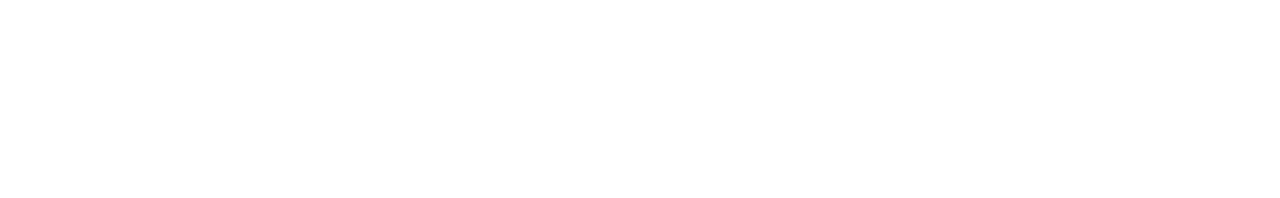
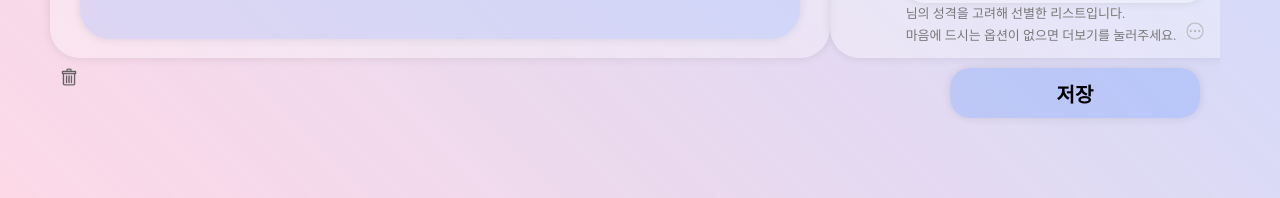
Before and after one commit to gawoooon/TUK-CE-capstone-2023-drawingdiary, a React (Create React App) app in the folder drawingdiary/frontend/: page /diary in a window 1280 px wide. Before the commit this address had no page. Shown: the part 527-725 px from the top of the page. Built offline with nearby package versions, Linux system fonts and the light colour scheme; no server answers.

Commit message:
[fix] 오류 수정 중. 됐다 안됐다 반복

```diff
--- a/drawingdiary/frontend/src/App.jsx
+++ b/drawingdiary/frontend/src/App.jsx
@@ -22,7 +22,7 @@ function App() {
         <Route path="/join" element={<JoinPage />} />
         <Route path="/calendar" element={<CalendarPage />} />
         <Route
-          path="/diary/:id"
+          path="/diary"
           element={
             <CategoryProvider>
               <DiaryPage />
--- a/drawingdiary/frontend/src/pages/DiaryPage.jsx
+++ b/drawingdiary/frontend/src/pages/DiaryPage.jsx
@@ -11,6 +11,7 @@ import Button from "../components/button/Button";
 import AIComment from "../components/edit diary/AIComment";
 import Sentiment from "../components/sentiment/Sentiment";
 import DeleteStyle from "../components/button/DeleteButton";
+import axios from "axios";
 
 const FlexContainer = styled.div`
   width: 100vw;
@@ -88,21 +89,25 @@ function DiaryPage() {
 
       console.log("일기 내용 저장:", diaryText);
 
-      // Flask 서버에 일기 내용을 전달
-      const response = await fetch("http://localhost:5000/api/diary/:id", {
-        method: "POST",
-        headers: {
-          "Content-Type": "application/json",
-        },
-        body: JSON.stringify({ diaryText }),
-      });
+       // 로컬에서 실행 중인 Flask 서버 주소로 설정
+    const apiUrl = "http://localhost:5000/api/diary";
+    const response = await fetch(apiUrl, {
+      method: 'POST', // HTTP 메소드
+      headers: {
+        'Content-Type': 'application/json', // 보내는 데이터 타입
+      },
+      body: JSON.stringify({ diaryText }), // 전송할 데이터
+    });
 
-      if (!response.ok) {
-        console.error("Error saving diary:", response.statusText);
-      } else {
-        const result = await response.json();
-        console.log("예아", result);
-      }
+    if (response.ok) {
+      // 요청 성공 시 응답 처리
+      const responseData = await response.json();
+      console.log("일기 저장 성공:", responseData);
+    } else {
+      // 서버 응답 오류 처리
+      console.error("일기 저장 실패:", response.status);
+    }
+
     } catch (error) {
       console.error("Error saving diary:", error);
     }
```
Also changed, not shown: drawingdiary/frontend/public/image01.jpg, 1 other file (tests, documents, lock files or other folders).
